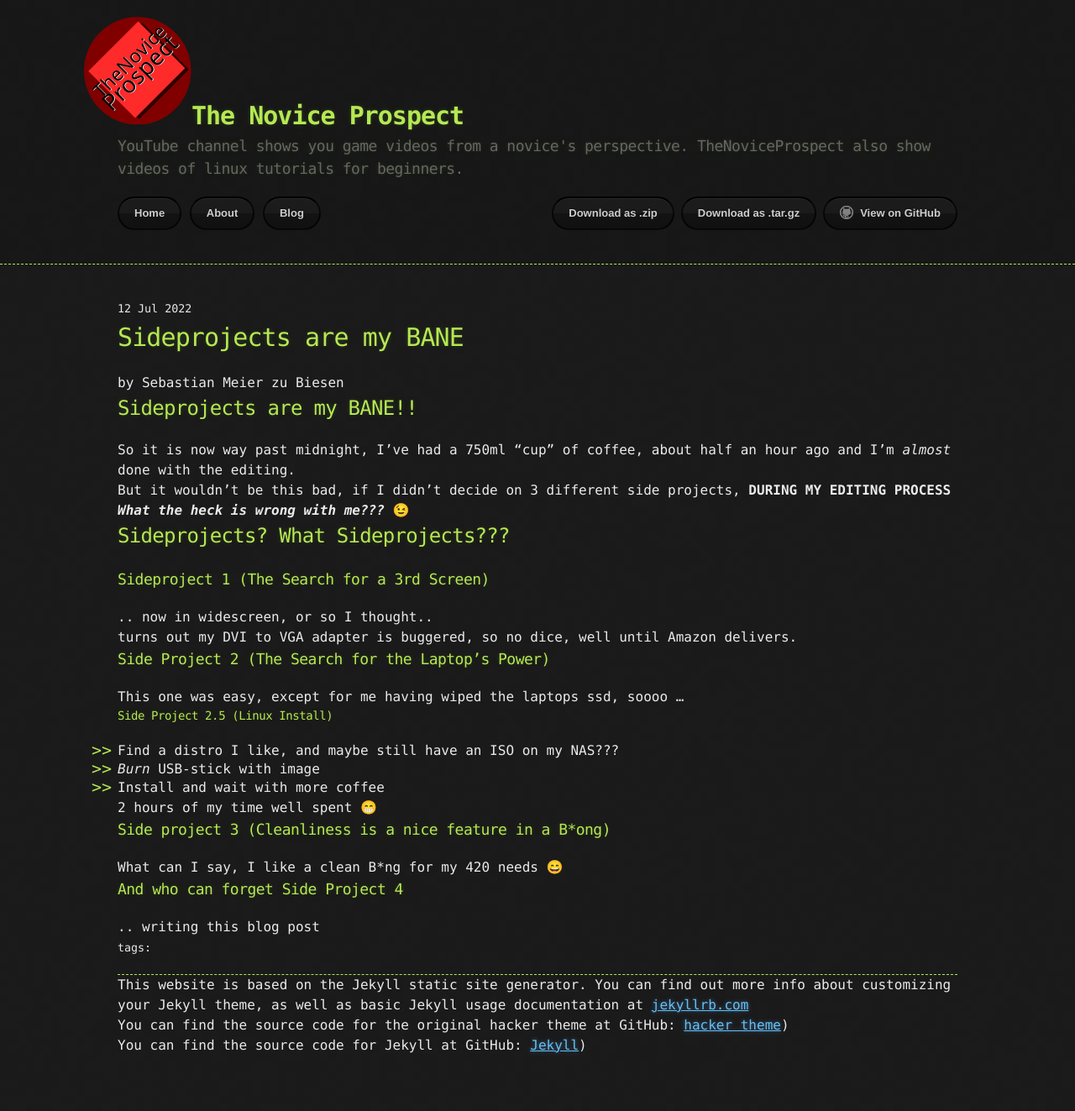
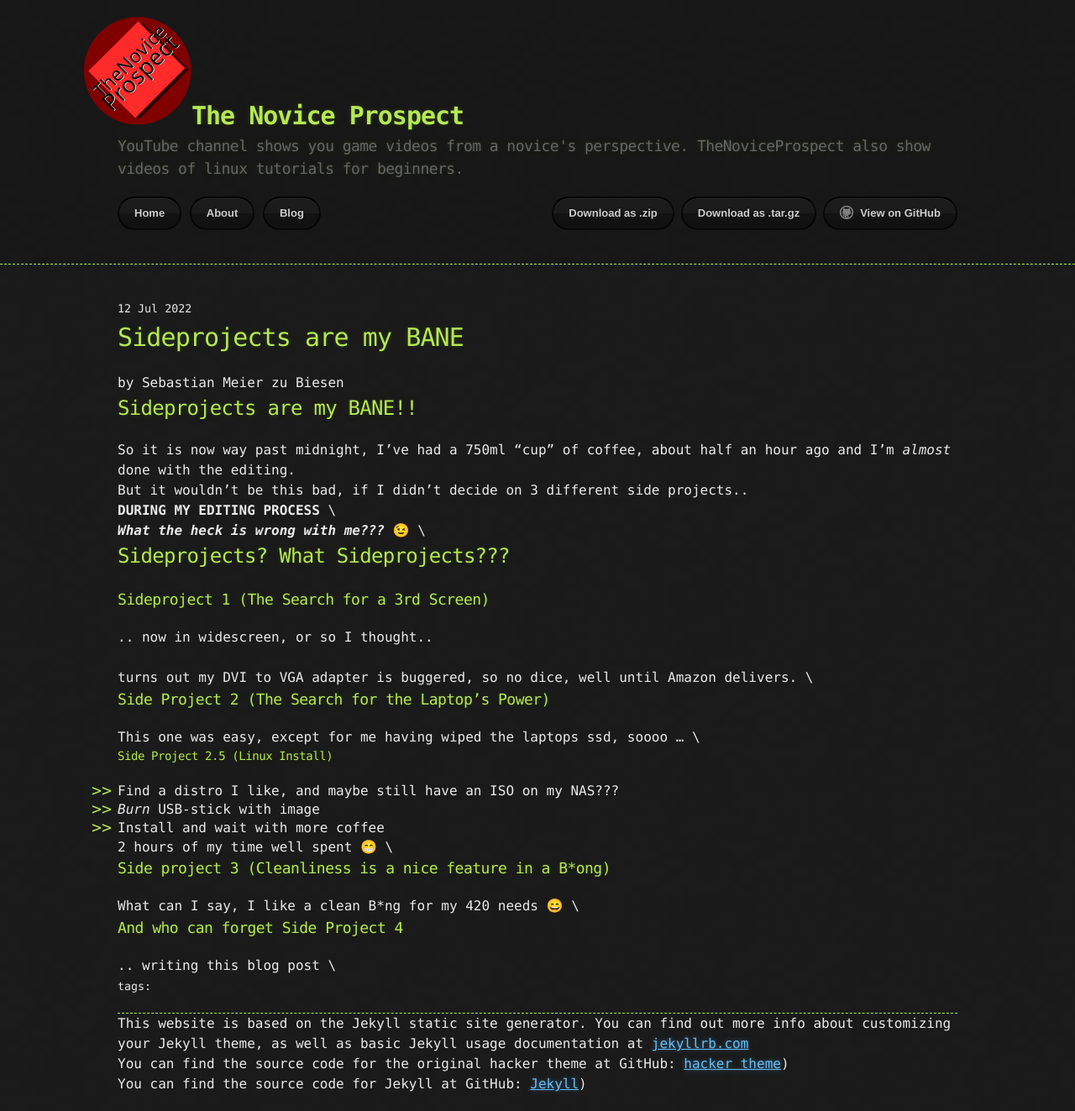
Before and after one commit to TheNoviceProspect/thenoviceprospect.github.io, a Jekyll site: the page built from _posts/2022-07-13-sideprojects.md, in a window 1280 px wide. Shown: the whole page at 84% size. Built offline with Jekyll 4.4.1, drawn with Linux system fonts in a browser that asks for light colours; emoji names are drawn with the system emoji font; before the commit the page ends 1277 px from its top, so only the background shows below that.

Commit message:
replacing umpteen empty lines with space-backslash as a newline sequence

```diff
--- a/_posts/2022-07-13-sideprojects.md
+++ b/_posts/2022-07-13-sideprojects.md
@@ -11,44 +11,35 @@
 So it is now way past midnight, I've had a 750ml "cup" of coffee,
 about half an hour ago and I'm _almost_ done with the editing.
 
-But it wouldn't be this bad, if I didn't decide on 3 different side projects,
-**DURING MY EDITING PROCESS**
+But it wouldn't be this bad, if I didn't decide on 3 different side projects.. \
+**DURING MY EDITING PROCESS** \
 
-***What the heck is wrong with me???*** :wink:
-
+***What the heck is wrong with me???*** :wink: \
 
 ## Sideprojects? What Sideprojects???
 
 ### Sideproject 1 (The Search for a 3rd Screen)
 
-.. now in widescreen, or so I thought..
-
-turns out my DVI to VGA adapter is buggered, so no dice, well until Amazon delivers.
-
-
+.. now in widescreen, or so I thought.. \
+ \
+turns out my DVI to VGA adapter is buggered, so no dice, well until Amazon delivers. \
 
 ### Side Project 2 (The Search for the Laptop's Power)
 
-This one was easy, except for me having wiped the laptops ssd, soooo ...
-
-
+This one was easy, except for me having wiped the laptops ssd, soooo ... \
 
 #### Side Project 2.5 (Linux Install)
 
 - Find a distro I like, and maybe still have an ISO on my NAS???
 - _Burn_ USB-stick with image
 - Install and wait with more coffee
-
-2 hours of my time well spent :grin:
-
-
+ \
+2 hours of my time well spent :grin: \
 
 ### Side project 3 (Cleanliness is a nice feature in a B*ong)
 
-What can I say, I like a clean B*ng for my 420 needs :smile:
-
-
+What can I say, I like a clean B*ng for my 420 needs :smile: \
 
 ### And who can forget Side Project 4
 
-.. writing this blog post
+.. writing this blog post \
```
